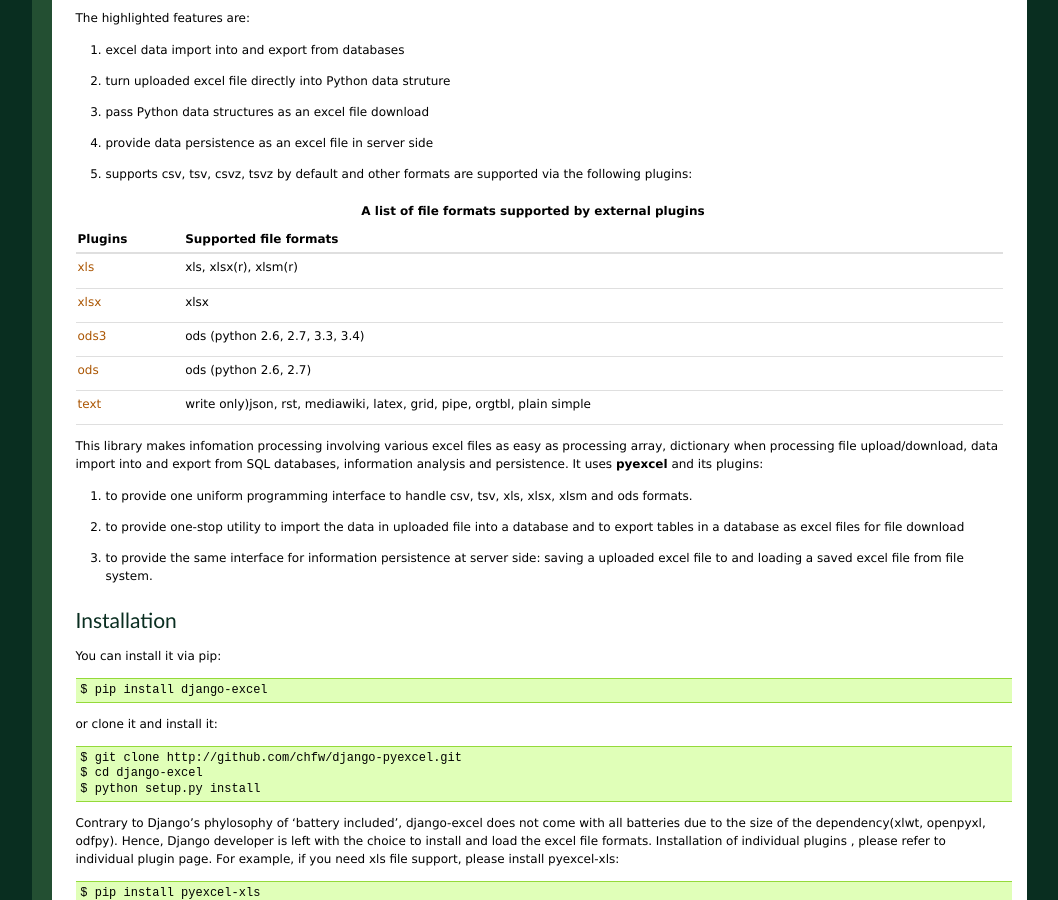
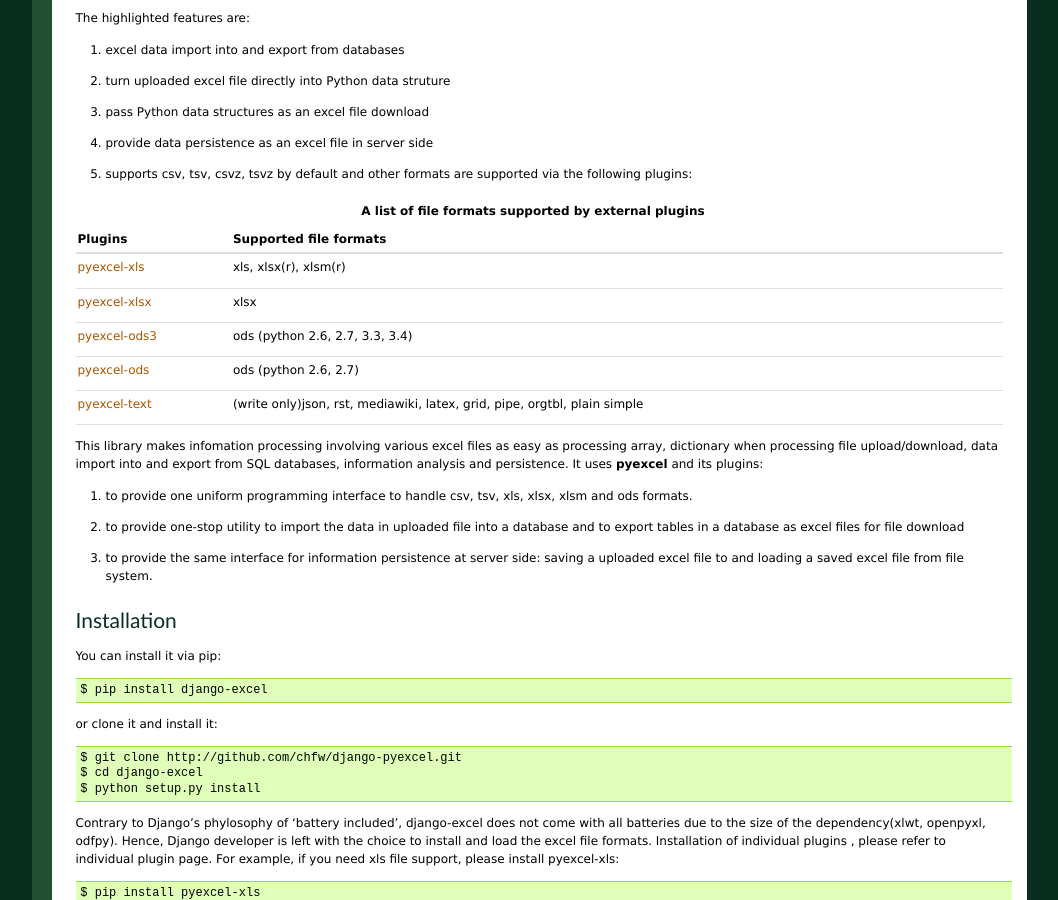
Before and after one commit to pyexcel-webwares/django-excel, a Sphinx documentation site: the page built from doc/source/index.rst, in a window 1280 px wide and 900 px high, scrolled down 557 px. Shown: the whole window, without its empty margins (111-1169 px from the left). Built offline with Sphinx 7.4.7, drawn with Linux system fonts in a browser that asks for light colours.

Commit message:
update plugin name

```diff
--- a/doc/source/index.rst
+++ b/doc/source/index.rst
@@ -35,19 +35,19 @@
    ================ ==========================================
    Plugins          Supported file formats
    ================ ==========================================
-   `xls`_           xls, xlsx(r), xlsm(r)
-   `xlsx`_          xlsx
-   `ods3`_          ods (python 2.6, 2.7, 3.3, 3.4)
-   `ods`_           ods (python 2.6, 2.7)
-   `text`_          write only)json, rst, mediawiki,
+   `pyexcel-xls`_   xls, xlsx(r), xlsm(r)
+   `pyexcel-xlsx`_  xlsx
+   `pyexcel-ods3`_  ods (python 2.6, 2.7, 3.3, 3.4)
+   `pyexcel-ods`_   ods (python 2.6, 2.7)
+   `pyexcel-text`_  (write only)json, rst, mediawiki,
                     latex, grid, pipe, orgtbl, plain simple
    ================ ==========================================
 
-.. _xls: https://github.com/chfw/pyexcel-xls
-.. _xlsx: https://github.com/chfw/pyexcel-xlsx
-.. _ods: https://github.com/chfw/pyexcel-ods
-.. _ods3: https://github.com/chfw/pyexcel-ods3
-.. _text: https://github.com/chfw/pyexcel-text
+.. _pyexcel-xls: https://github.com/chfw/pyexcel-xls
+.. _pyexcel-xlsx: https://github.com/chfw/pyexcel-xlsx
+.. _pyexcel-ods: https://github.com/chfw/pyexcel-ods
+.. _pyexcel-ods3: https://github.com/chfw/pyexcel-ods3
+.. _pyexcel-text: https://github.com/chfw/pyexcel-text
 
 This library makes infomation processing involving various excel files as easy as
 processing array, dictionary when processing file upload/download, data import into
```
